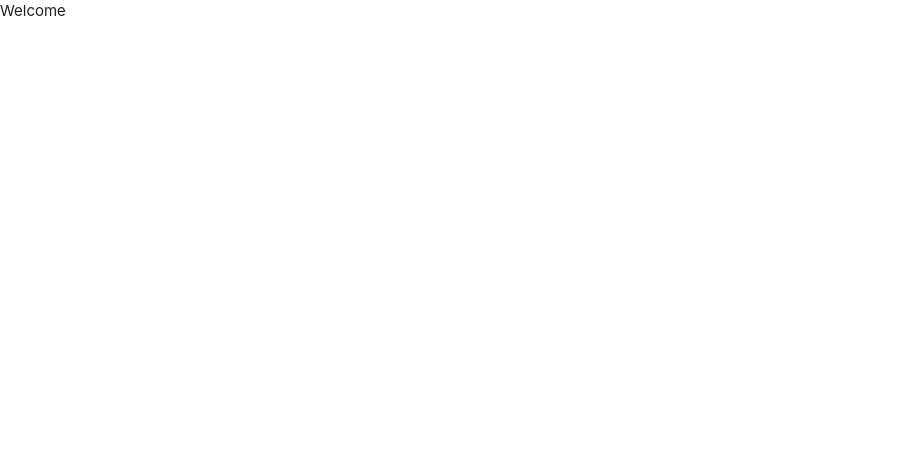
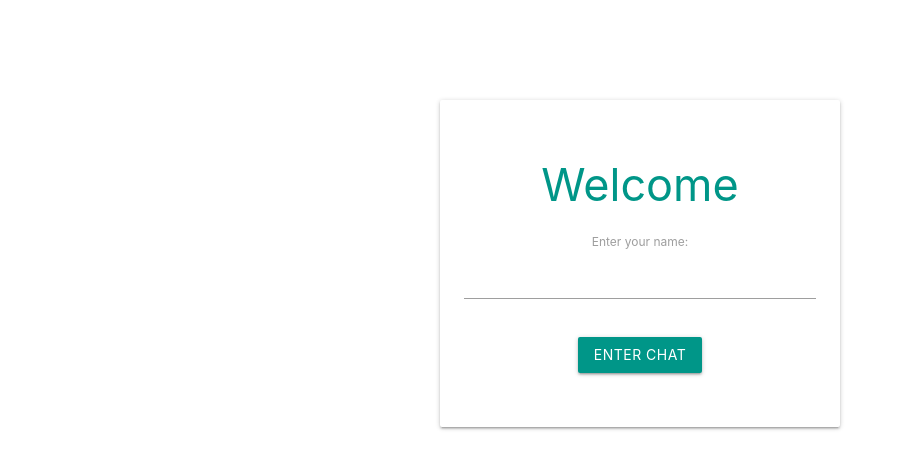
Before and after one commit to cgrossi/vue-chat-app, a Vue app: page / in a window 1280 px wide. Shown: the top 468 px of the page, without its empty margins (0-905 px from the left). Built offline with nearby package versions, Linux system fonts and the light colour scheme.

Commit message:
Add welcome form

```diff
--- a/src/views/Welcome.vue
+++ b/src/views/Welcome.vue
@@ -1,9 +1,45 @@
 <template>
-  <div class="Welcome">Welcome</div>
+  <div class="welcome container">
+    <div class="card">
+      <div class="card-content center-align">
+        <h2 class="teal-text">Welcome</h2>
+        <form @submit.prevent="enterChat">
+          <label for="name">Enter your name:</label>
+          <input type="text" name="name" v-model="name">
+          <button class="btn teal">Enter Chat</button>
+        </form>
+      </div>
+    </div>
+  </div>
 </template>
 
 <script>
 export default {
-  name: "Welcome"
+  name: "Welcome",
+  data() {
+    return {
+      name: null
+    };
+  },
+  methods: {
+    enterChat() {
+      console.log(this.name);
+    }
+  }
 };
 </script>
+
+<style>
+.welcome {
+  max-width: 400px;
+  margin-top: 100px;
+}
+
+.welcome h2 {
+  font-size: 3rem;
+}
+
+.welcome button {
+  margin: 30px auto;
+}
+</style>
```
Also changed, not shown: src/components/HelloWorld.vue (deleted, +0 -13 lines).
